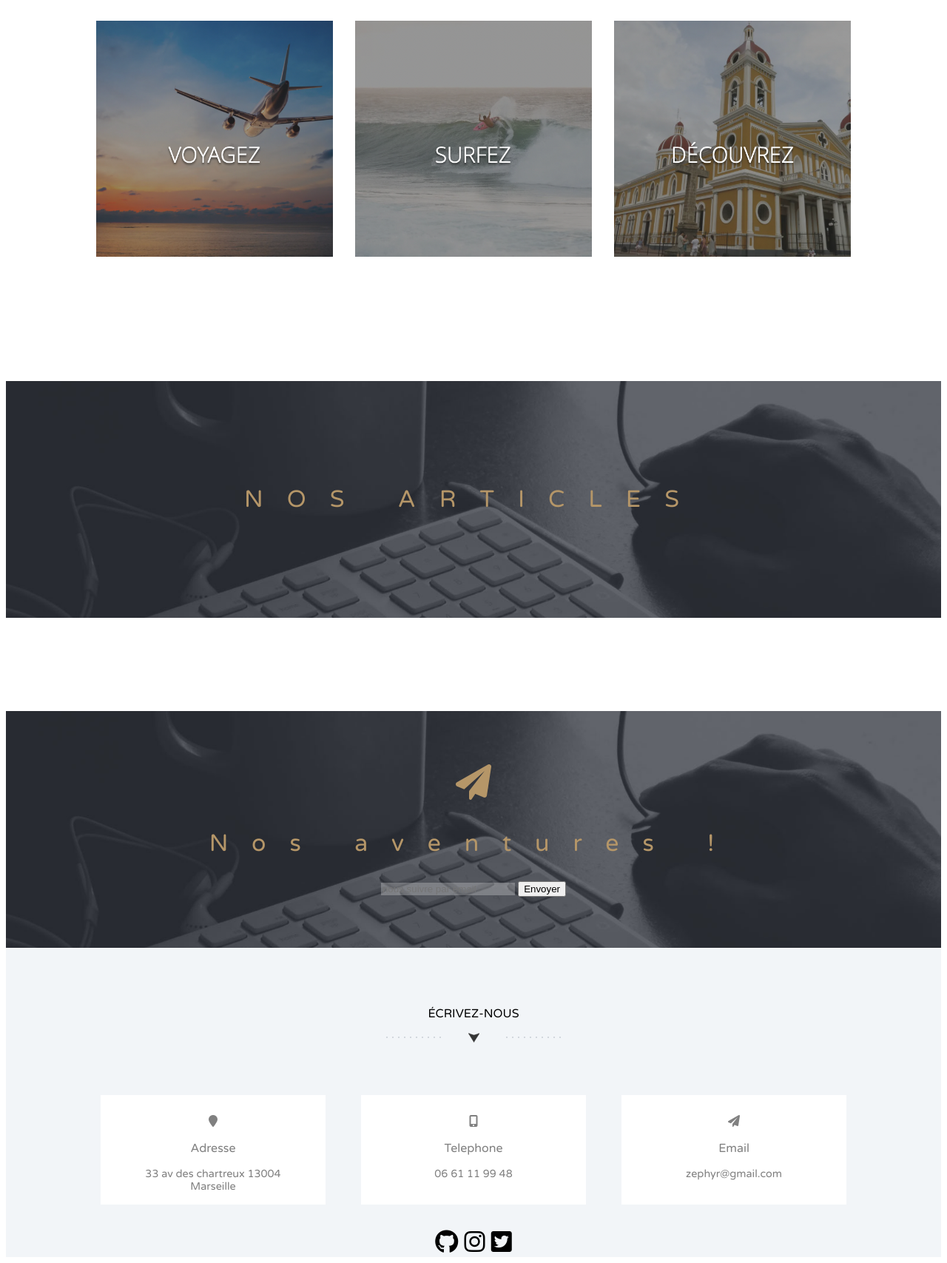
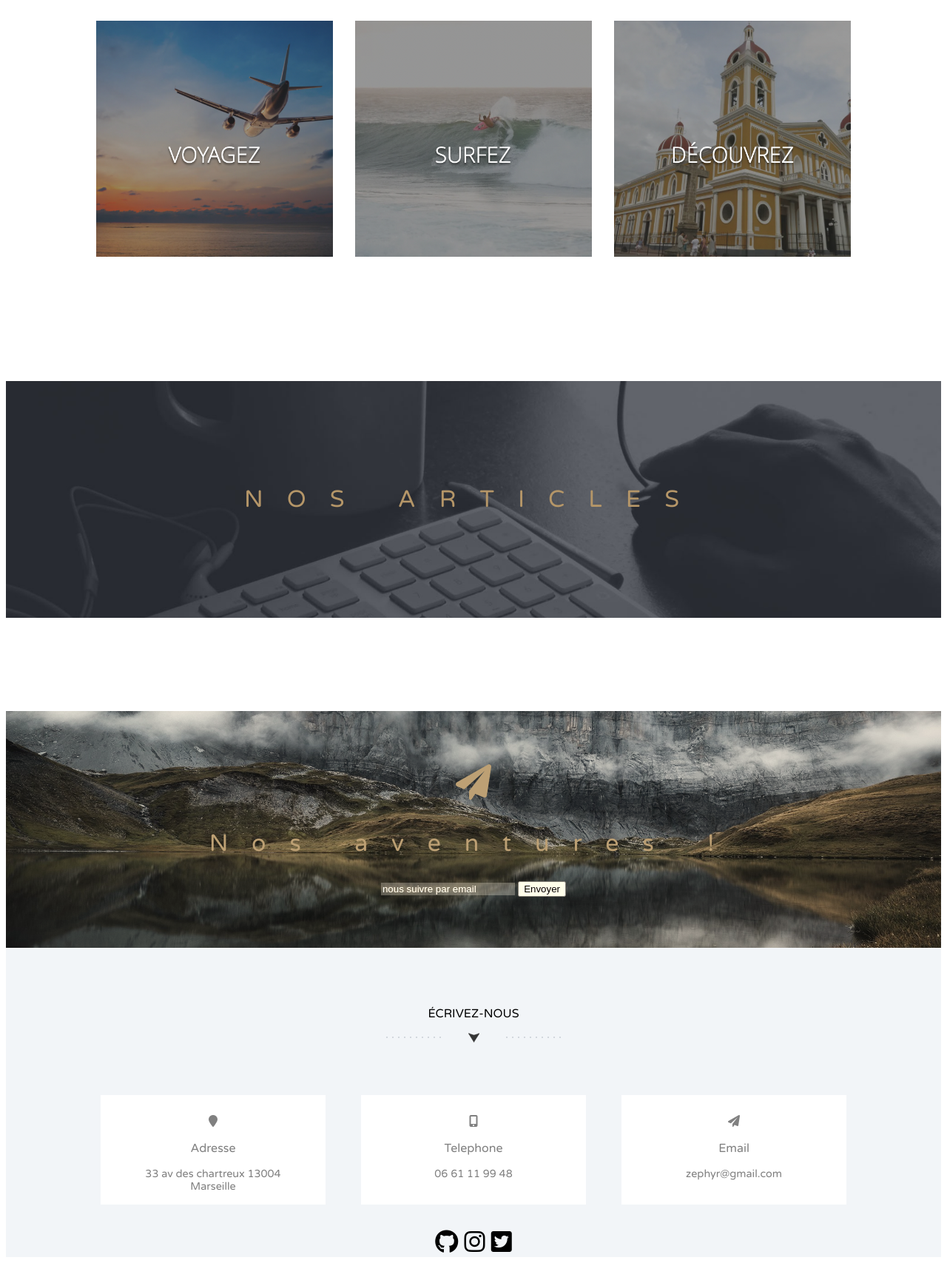
Before and after one commit to thomas-doan/blog, a PHP site: page /blog/index.php in a window 1280 px wide. Shown: the part 1457-3164 px from the top of the page at 74% size. Run offline with PHP 8.4, Linux system fonts and the light colour scheme; data that the repository does not hold is empty.

Commit message:
modification index, ajout d'image pour le bandeau email, avec du sepia

```diff
--- a/articles.php
+++ b/articles.php
@@ -161,9 +161,9 @@ if (isset($_GET['categorie']) && !empty($_GET['categorie']) && isset($_GET['page
                     <?php } ?>
                 </ul>
             </div>
-            <section class="c_section_transition">
+            <section class="c_section_transition_email">
                 <span style="font-size: 3rem; color: rgb(181, 150, 104);">
-                    <i class="fa fa-paper-plane"></i>
+                    <i class="fa fa-paper-plane" data-aos="fade-up" data-aos-delay="3500" data-aos-offset="0"></i>
                 </span>
 
                 <p id="abonnement" data-aos="fade-right" data-aos-duration="2000">Nos aventures !</p>
--- a/index.php
+++ b/index.php
@@ -158,7 +158,7 @@ $get3Articles =  $visiteurController->troisArticlesRecents();
 
 
             </section>
-            <section class="c_section_transition">
+            <section class="c_section_transition_email">
                 <span style="font-size: 3rem; color: rgb(181, 150, 104);">
                     <i class="fa fa-paper-plane" data-aos="fade-up" data-aos-delay="3500" data-aos-offset="0"></i>
                 </span>
--- a/public/css/main.css
+++ b/public/css/main.css
@@ -131,7 +131,7 @@
                     padding: 1.875rem;
                     z-index: 1;
                     transition: 0.5s;
-                    transform: translateX(-300px);
+                    transform: translateY(-300px);
                     transition-delay: 0s;
                 }
 
@@ -242,21 +242,47 @@
                     flex-direction: column;
                 }
 
-                .c_main .c_section_transition p {
+                .c_main .c_section_transition_email {
+                    background-position: center;
+                    height: 40vh;
+                    background-attachment: fixed;
+                    background-position: center;
+                    background-repeat: no-repeat;
+                    background-size: cover;
+                    justify-content: center;
+                    align-items: center;
+                    display: flex;
+                    flex-direction: column;
+                    background-image: url('../image/land.jpg');
+                    filter: sepia(30%);
+                }
+
+                .c_main .c_section_transition_email p {
                     letter-spacing: clamp(0.1rem, 2.5vw, 5rem);
                     font-size: clamp(1rem, 2.5vw, 2.5rem);
                     color: rgb(181, 150, 104);
                 }
 
-                .c_main .c_section_transition #abonnement {
+                .c_main .c_section_transition_email #abonnement {
                     font-size: clamp(1rem, 2.5vw, 2.5rem);
                     color: rgb(181, 150, 104);
                 }
                 /*  ------------FOOOOOOTER--------------------- */
 
-                .c_main .c_section_transition input[type="text"] {
+                .c_main .c_section_transition_email input[type="text"] {
                     background: rgba(255, 255, 255, 0.255);
                     border: none;
+                }
+
+                .c_main .c_section_transition_email input::placeholder {
+                    color: rgb(255, 255, 255);
+                }
+                /******/
+
+                .c_main .c_section_transition p {
+                    letter-spacing: clamp(0.1rem, 2.5vw, 5rem);
+                    font-size: clamp(1rem, 2.5vw, 2.5rem);
+                    color: rgb(181, 150, 104);
                 }
 
                 .c_footer {
```
Also changed, not shown: public/image/bord_de_mer.jpg (added), public/image/land.jpg (added), 1 other file.
